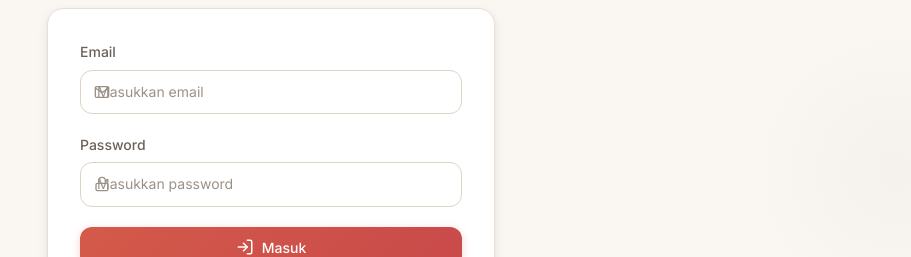
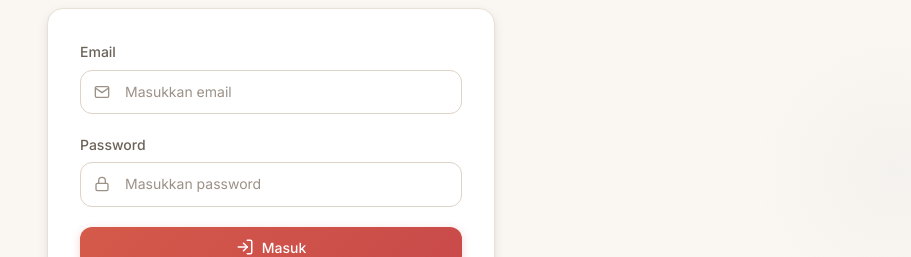
Before and after one commit to awand795/web-absensi, a React (Vite) app in the folder absensi-wajah-frontend/: page /login in a window 1280 px wide. Shown: the part 284-541 px from the top of the page, without its empty margins (369-1280 px from the left). Built offline with nearby package versions, Linux system fonts and the light colour scheme; no server answers.

Commit message:
fix: input icons overlapping with text due to CSS specificity conflict between .input-field and pl-10

```diff
--- a/absensi-wajah-frontend/src/pages/ForgotPassword.jsx
+++ b/absensi-wajah-frontend/src/pages/ForgotPassword.jsx
@@ -97,7 +97,8 @@ const ForgotPassword = () => {
                                             </div>
                                             <input type="email" value={email}
                                                 onChange={(e) => { setEmail(e.target.value); setError(''); }}
-                                                placeholder="Masukkan email" required className="input-field pl-10" />
+                                                placeholder="Masukkan email" required className="input-field"
+                                                style={{ paddingLeft: '2.75rem' }} />
                                         </div>
                                     </div>
                                     <button type="submit" disabled={loading} className="btn-primary w-full py-3">
@@ -130,7 +131,8 @@ const ForgotPassword = () => {
                                             <input type="password" value={newPassword}
                                                 onChange={(e) => setNewPassword(e.target.value)}
                                                 placeholder="Minimal 6 karakter" required minLength={6}
-                                                className="input-field pl-10" />
+                                                className="input-field"
+                                                style={{ paddingLeft: '2.75rem' }} />
                                         </div>
                                     </div>
                                     <div>
@@ -142,7 +144,8 @@ const ForgotPassword = () => {
                                             <input type="password" value={newPasswordConfirmation}
                                                 onChange={(e) => setNewPasswordConfirmation(e.target.value)}
                                                 placeholder="Ulangi password" required minLength={6}
-                                                className="input-field pl-10" />
+                                                className="input-field"
+                                                style={{ paddingLeft: '2.75rem' }} />
                                         </div>
                                     </div>
 
--- a/absensi-wajah-frontend/src/pages/login.jsx
+++ b/absensi-wajah-frontend/src/pages/login.jsx
@@ -79,7 +79,8 @@ const Login = () => {
                                     type="email" value={email}
                                     onChange={(e) => { setEmail(e.target.value); setError(''); }}
                                     placeholder="Masukkan email" required
-                                    className="input-field pl-10"
+                                    className="input-field"
+                                    style={{ paddingLeft: '2.75rem' }}
                                 />
                             </div>
                         </div>
@@ -93,7 +94,8 @@ const Login = () => {
                                     type="password" value={password}
                                     onChange={(e) => { setPassword(e.target.value); setError(''); }}
                                     placeholder="Masukkan password" required
-                                    className="input-field pl-10"
+                                    className="input-field"
+                                    style={{ paddingLeft: '2.75rem' }}
                                 />
                             </div>
                         </div>
```
